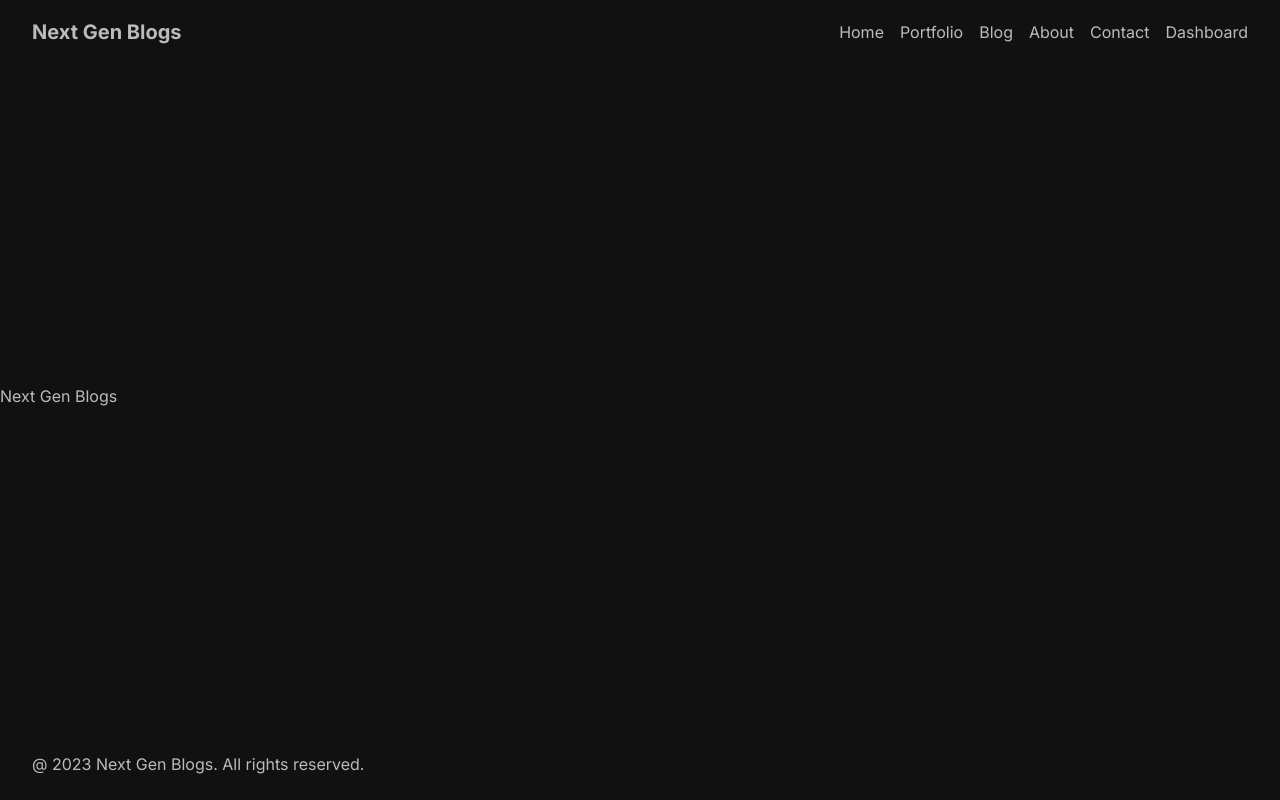
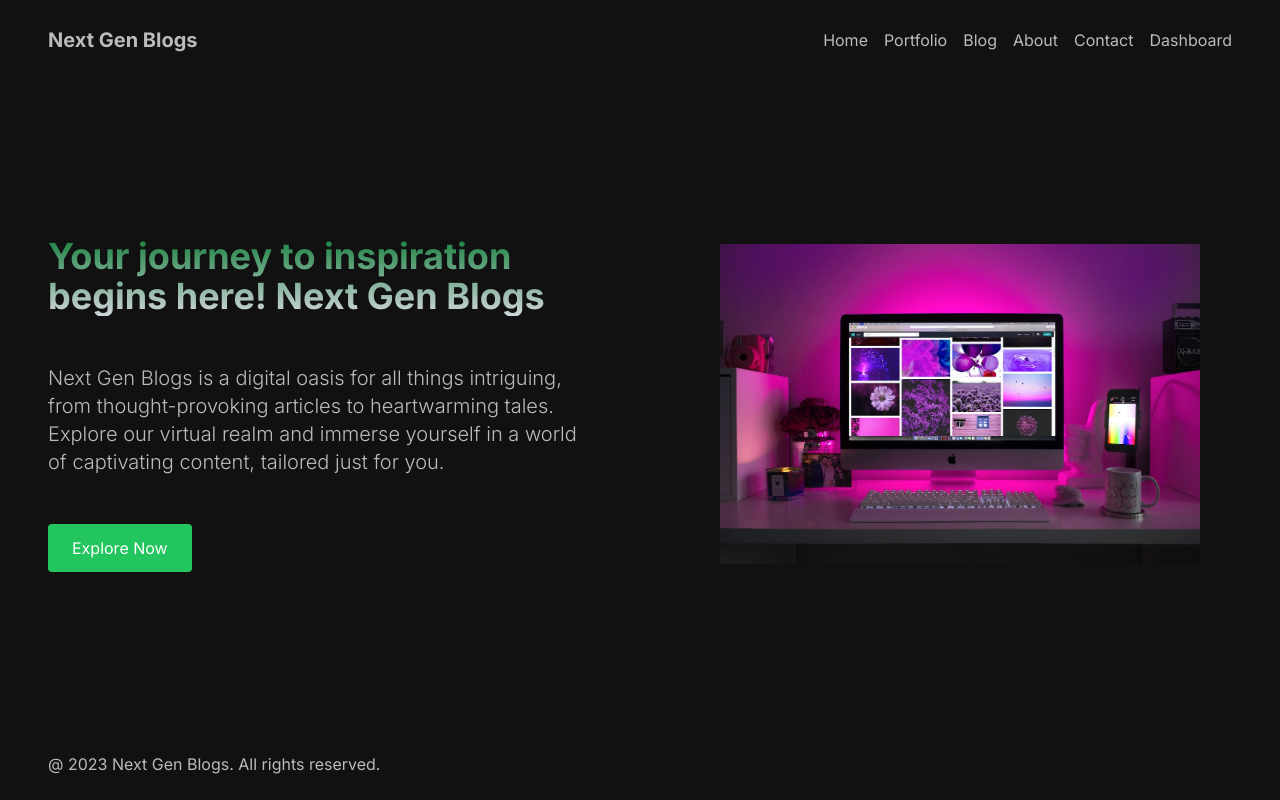
Before and after one commit to amankashyap004/next-gen-blogs, a Next.js app: page / in a window 1280 px wide. Built offline with nearby package versions, Linux system fonts and the light colour scheme.

Commit message:
home page

```diff
--- a/src/app/layout.tsx
+++ b/src/app/layout.tsx
@@ -15,7 +15,7 @@ export default function RootLayout({ children }: { children: React.ReactNode })
    return (
       <html lang="en">
          <body
-            className={`${inter.className} flex flex-col justify-between min-h-[100vh]`}
+            className={`${inter.className} flex flex-col justify-between min-h-[100vh] px-12`}
             suppressHydrationWarning={true}
          >
             <Navbar />
--- a/src/app/page.tsx
+++ b/src/app/page.tsx
@@ -1,5 +1,22 @@
 import Image from "next/image";
 
 export default function Home() {
-   return <div>Next Gen Blogs</div>;
+   return (
+      <div className="flex items-center gap-24">
+         <section className="flex flex-col flex-1 gap-12">
+            <h1 className="text-4xl font-bold bg-gradient-to-b from-green-700 to-gray-300 bg-clip-text text-transparent">
+               Your journey to inspiration begins here! Next Gen Blogs
+            </h1>
+            <p className="text-xl font-light">
+               Next Gen Blogs is a digital oasis for all things intriguing, from thought-provoking
+               articles to heartwarming tales. Explore our virtual realm and immerse yourself in a
+               world of captivating content, tailored just for you.
+            </p>
+            <button className="px-6 py-3 bg-green-500 text-white rounded w-max">Explore Now</button>
+         </section>
+         <section className="w-full h-80 relative object-contain flex flex-col flex-1 gap-12">
+            <Image src="/image1.jpg" alt="hero-image" layout="fill" objectFit="contain" />
+         </section>
+      </div>
+   );
 }
--- a/src/components/footer/Footer.tsx
+++ b/src/components/footer/Footer.tsx
@@ -2,7 +2,7 @@ import React from "react";
 
 const Footer = () => {
    return (
-      <div className="py-6 px-8">
+      <div className="py-6">
          <p>@ {new Date().getFullYear()} Next Gen Blogs. All rights reserved.</p>
       </div>
    );
--- a/src/components/navbar/Navbar.tsx
+++ b/src/components/navbar/Navbar.tsx
@@ -36,13 +36,17 @@ const links = [
 
 const Navbar = () => {
    return (
-      <div className="h-16 flex justify-between items-center px-8">
+      <div className="h-20 flex justify-between items-center">
          <Link href="/" className="font-bold text-xl">
             Next Gen Blogs
          </Link>
          <div className="flex items-center gap-4">
             {links.map((links) => (
-               <Link key={links.id} href={links.url} className="flex items-center gap-4">
+               <Link
+                  key={links.id}
+                  href={links.url}
+                  className="flex items-center gap-4 hover:text-green-500 text-base"
+               >
                   {links.title}
                </Link>
             ))}
```
Also changed, not shown: public/image1.jpg (added).
